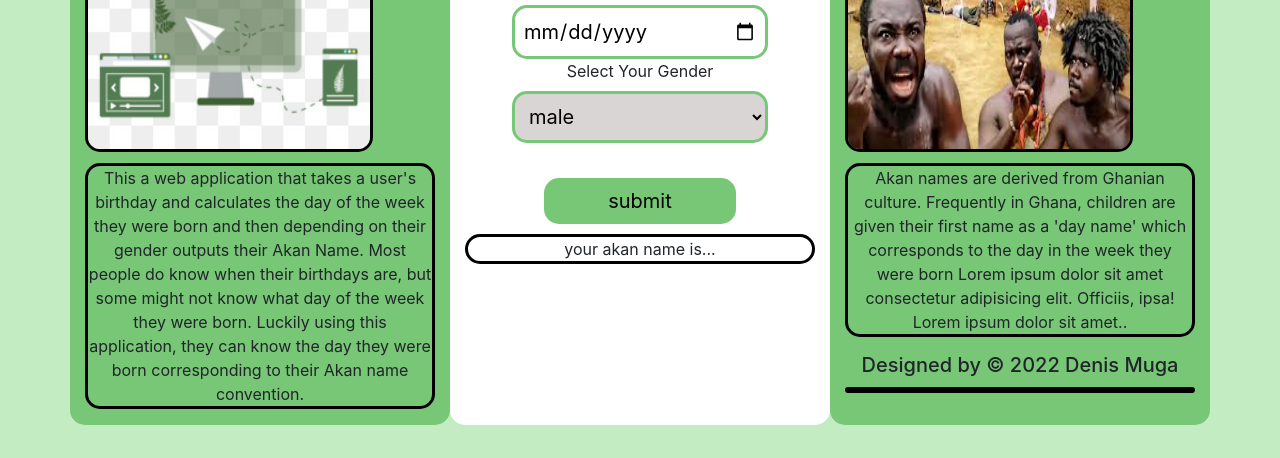
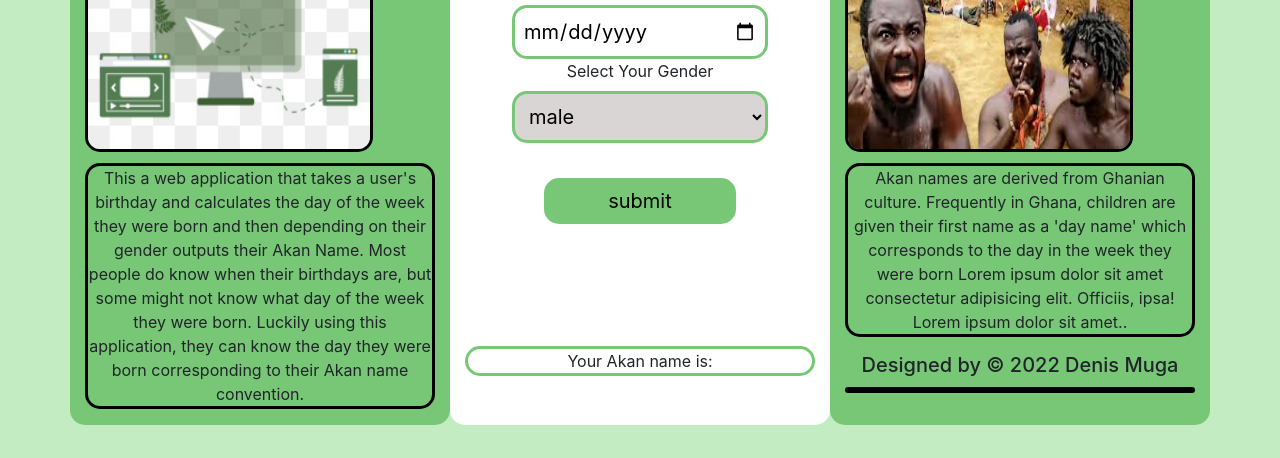
Before and after one commit to DenisMuga/Week2IP-AkanWarrior, a plain HTML site: page index.html in a window 1280 px wide. Shown: the part 342-800 px from the top of the page. Drawn offline with nearby package versions, Linux system fonts and the light colour scheme.

```diff
--- a/index.html
+++ b/index.html
@@ -38,7 +38,7 @@
                         <button id="submit-btn" type="submit">submit</button>
                     </div>
                     </form>
-                    <p id="result">your akan name is...<span id="result-name"></span></p>
+                    <p  style="margin-top: 35%; border: 3px solid rgb(119, 199, 119);" id="result">Your Akan name is:<span id="result-name"></span></p>
                 </div>
             </section></div>
               <div class="col-md-4"><h2>About Akan People</h2> <img src="./Images/Akan-people.jpeg" alt="Akan People"><p>Akan names are derived from
```
